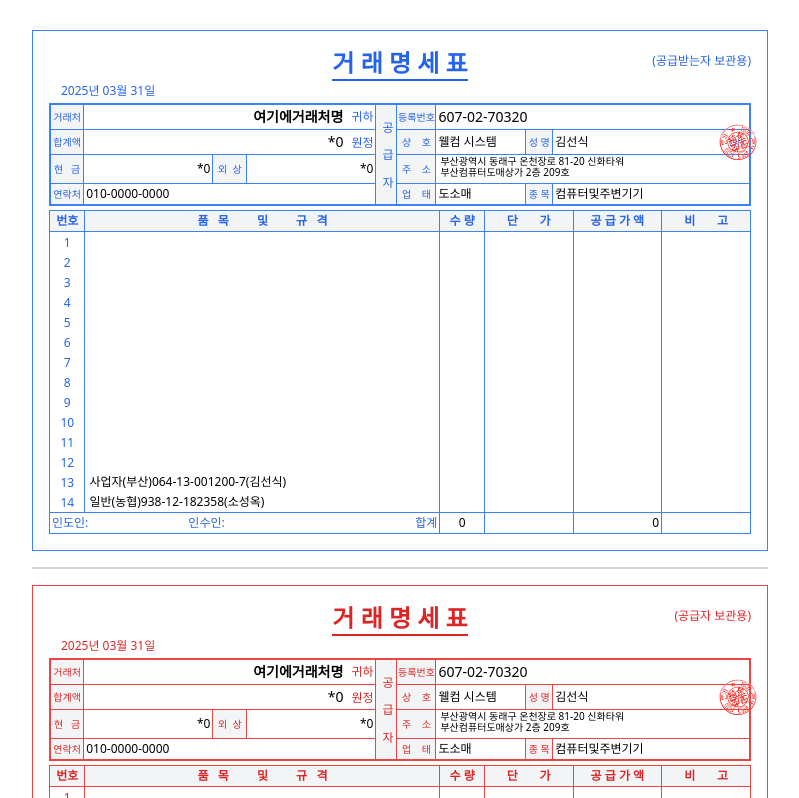
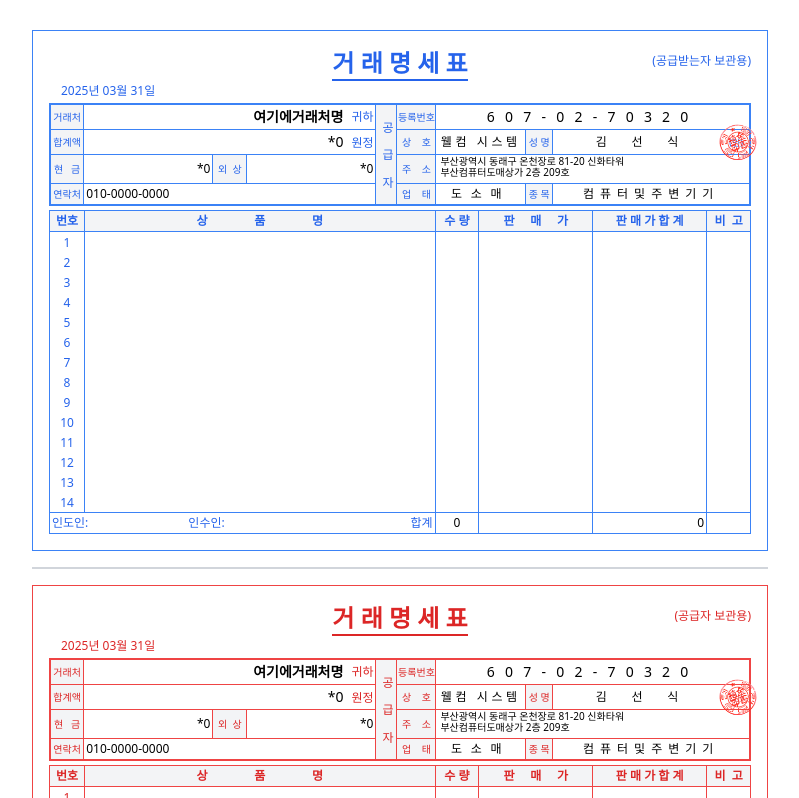
Before and after one commit to kcj980/wellcompro, a Next.js app: page /quote/statement in a window 1280 px wide. Shown: the part 382-1180 px from the top of the page, without its empty margins (240-1039 px from the left). Built offline with nearby package versions, Linux system fonts and the light colour scheme.

Commit message:
거래명세표 수정중1

```diff
--- a/app/globals.css
+++ b/app/globals.css
@@ -12,6 +12,9 @@
   .tracking-extra-widetitler {
     letter-spacing: 0.73em; /* 원하는 자간 값으로 조정 */
   }
+  .tracking-extra-widetitler2 {
+    letter-spacing: 0.9em; /* 원하는 자간 값으로 조정 */
+  }
   .tracking-extra-wide2 {
     letter-spacing: 1em; /* 원하는 자간 값으로 조정 */
   }
--- a/app/quote/statement/page.js
+++ b/app/quote/statement/page.js
@@ -20,7 +20,7 @@ export default function Statement() {
     companyInfo: '여기에거래처명',
     totalAmount: '0',
     paymentSystem: '웰컴 시스템',
-    customerName: '김선식',
+    customerName: '김 선 식',
     address: '부산광역시 동래구 온천장로 81-20 신화타워부산컴퓨터도매상가 2층 209호',
     deliveryMethod: '도소매',
     businessType: '컴퓨터및주변기기',
@@ -40,7 +40,7 @@ export default function Statement() {
           // 12번 항목 (인덱스는 0부터 시작하므로 11)
           return {
             id: index + 1,
-            name: '일반(농협)938-12-182358(소성옥)',
+            name: '',
             quantity: '',
             price: '',
             amount: '',
@@ -49,7 +49,7 @@ export default function Statement() {
           // 13번 항목
           return {
             id: index + 1,
-            name: '사업자(부산)064-13-001200-7(김선식)',
+            name: '',
             quantity: '',
             price: '',
             amount: '',
@@ -169,11 +169,7 @@ export default function Statement() {
   // 품목 목록에서 마지막으로 입력된 품목의 인덱스를 찾는 함수
   const findLastFilledItemIndex = () => {
     for (let i = items.length - 1; i >= 0; i--) {
-      if (
-        items[i].name &&
-        items[i].name !== '사업자(부산)064-13-001200-7(김선식)' &&
-        items[i].name !== '일반(농협)938-12-182358(소성옥)'
-      ) {
+      if (items[i].name) {
         return i;
       }
     }
@@ -240,7 +236,7 @@ export default function Statement() {
             <span className="font-semibold">한곳만 수정하면 다른쪽도 같이 수정됩니다.</span>
           </li>
           <li className="text-yellow-700">
-            <span className="font-semibold">인쇄 버튼</span>을 눌리면 자동으로 "----이하여백-----"이
+            <span className="font-semibold">인쇄 버튼</span>을 눌리면 "----이하여백-----"이
             추가됨니다.
           </li>
           <li className="text-yellow-700">
@@ -332,7 +328,7 @@ export default function Statement() {
                       name="regNumber"
                       value={invoiceData.regNumber}
                       onChange={handleChange}
-                      className="w-full focus:outline-none text-sm"
+                      className="w-full focus:outline-none text-sm text-center tracking-extra-widetitler"
                     />
                   </td>
                 </tr>
@@ -353,7 +349,7 @@ export default function Statement() {
                       name="paymentSystem"
                       value={invoiceData.paymentSystem}
                       onChange={handleChange}
-                      className="w-full text-xs focus:outline-none"
+                      className="w-full text-xs focus:outline-none text-center tracking-extra-wide"
                     />
                   </td>
                   <td
@@ -369,7 +365,7 @@ export default function Statement() {
                         name="customerName"
                         value={invoiceData.customerName}
                         onChange={handleChange}
-                        className="flex-grow focus:outline-none text-xs"
+                        className="flex-grow focus:outline-none text-xs text-center tracking-extra-widetitler2"
                       />
                       <div className="relative">
                         <span className="text-[9px] text-blue-600 mr-1 whitespace-nowrap">
@@ -455,7 +451,7 @@ export default function Statement() {
                       name="deliveryMethod"
                       value={invoiceData.deliveryMethod}
                       onChange={handleChange}
-                      className="w-full focus:outline-none text-xs"
+                      className="w-full focus:outline-none text-xs text-center tracking-extra-widetitler"
                     />
                   </td>
                   <td className="border border-blue-500 p-0.5 bg-gray-100 text-center text-blue-600">
@@ -467,7 +463,7 @@ export default function Statement() {
                       name="businessType"
                       value={invoiceData.businessType}
                       onChange={handleChange}
-                      className="w-full focus:outline-none text-xs"
+                      className="w-full focus:outline-none text-xs text-center tracking-extra-widetitle"
                     />
                   </td>
                 </tr>
@@ -482,20 +478,21 @@ export default function Statement() {
                     번호
                   </th>
                   <th className="border border-blue-500 p-0.5 bg-gray-100" style={{ width: '40%' }}>
-                    품 &nbsp;&nbsp;목 &nbsp;&nbsp;&nbsp;&nbsp;&nbsp;&nbsp;&nbsp;&nbsp;및
-                    &nbsp;&nbsp;&nbsp;&nbsp;&nbsp;&nbsp;&nbsp;&nbsp;규 &nbsp;&nbsp;격
+                    상
+                    &nbsp;&nbsp;&nbsp;&nbsp;&nbsp;&nbsp;&nbsp;&nbsp;&nbsp;&nbsp;&nbsp;&nbsp;&nbsp;&nbsp;품
+                    &nbsp;&nbsp;&nbsp;&nbsp;&nbsp;&nbsp;&nbsp;&nbsp;&nbsp;&nbsp;&nbsp;&nbsp;&nbsp;&nbsp;명
                   </th>
                   <th className="border border-blue-500 p-0.5 bg-gray-100" style={{ width: '5%' }}>
                     수 량
                   </th>
-                  <th className="border border-blue-500 p-0.5 bg-gray-100" style={{ width: '10%' }}>
-                    단 &nbsp;&nbsp;&nbsp;&nbsp;&nbsp;&nbsp;가
+                  <th className="border border-blue-500 p-0.5 bg-gray-100" style={{ width: '13%' }}>
+                    판 &nbsp;&nbsp;&nbsp;&nbsp;매 &nbsp;&nbsp;&nbsp;&nbsp;가
                   </th>
-                  <th className="border border-blue-500 p-0.5 bg-gray-100" style={{ width: '10%' }}>
-                    공 급 가 액
+                  <th className="border border-blue-500 p-0.5 bg-gray-100" style={{ width: '13%' }}>
+                    판 매 가 합 계
                   </th>
-                  <th className="border border-blue-500 p-0.5 bg-gray-100" style={{ width: '10%' }}>
-                    비 &nbsp;&nbsp;&nbsp;&nbsp;&nbsp;&nbsp;고
+                  <th className="border border-blue-500 p-0.5 bg-gray-100" style={{ width: '5%' }}>
+                    비 &nbsp;고
                   </th>
                 </tr>
               </thead>
@@ -646,7 +643,7 @@ export default function Statement() {
                       name="regNumber"
                       value={invoiceData.regNumber}
                       onChange={handleChange}
-                      className="w-full focus:outline-none text-sm"
+                      className="w-full focus:outline-none text-sm text-center tracking-extra-widetitler"
                     />
                   </td>
                 </tr>
@@ -667,7 +664,7 @@ export default function Statement() {
                       name="paymentSystem"
                       value={invoiceData.paymentSystem}
                       onChange={handleChange}
-                      className="w-full text-xs focus:outline-none"
+                      className="w-full text-xs focus:outline-none text-center tracking-extra-wide"
                     />
                   </td>
                   <td
@@ -683,7 +680,7 @@ export default function Statement() {
                         name="customerName"
                         value={invoiceData.customerName}
                         onChange={handleChange}
-                        className="flex-grow focus:outline-none text-xs"
+                        className="flex-grow focus:outline-none text-xs text-center tracking-extra-widetitler2"
                       />
                       <div className="relative">
                         <span className="text-[9px] text-red-600 mr-1 whitespace-nowrap">(인)</span>
@@ -767,7 +764,7 @@ export default function Statement() {
                       name="deliveryMethod"
                       value={invoiceData.deliveryMethod}
                       onChange={handleChange}
-                      className="w-full focus:outline-none text-xs"
+                      className="w-full focus:outline-none text-xs text-center tracking-extra-widetitler"
                     />
                   </td>
                   <td className="border border-red-500 p-0.5 bg-gray-100 text-center text-red-600">
@@ -779,7 +776,7 @@ export default function Statement() {
                       name="businessType"
                       value={invoiceData.businessType}
                       onChange={handleChange}
-                      className="w-full focus:outline-none text-xs"
+                      className="w-full focus:outline-none text-xs text-center tracking-extra-widetitle"
                     />
                   </td>
                 </tr>
@@ -794,20 +791,21 @@ export default function Statement() {
                     번호
                   </th>
                   <th className="border border-red-500 p-0.5 bg-gray-100" style={{ width: '40%' }}>
-                    품 &nbsp;&nbsp;목 &nbsp;&nbsp;&nbsp;&nbsp;&nbsp;&nbsp;&nbsp;&nbsp;및
-                    &nbsp;&nbsp;&nbsp;&nbsp;&nbsp;&nbsp;&nbsp;&nbsp;규 &nbsp;&nbsp;격
+                    상
+                    &nbsp;&nbsp;&nbsp;&nbsp;&nbsp;&nbsp;&nbsp;&nbsp;&nbsp;&nbsp;&nbsp;&nbsp;&nbsp;&nbsp;품
+                    &nbsp;&nbsp;&nbsp;&nbsp;&nbsp;&nbsp;&nbsp;&nbsp;&nbsp;&nbsp;&nbsp;&nbsp;&nbsp;&nbsp;명
                   </th>
                   <th className="border border-red-500 p-0.5 bg-gray-100" style={{ width: '5%' }}>
                     수 량
                   </th>
-                  <th className="border border-red-500 p-0.5 bg-gray-100" style={{ width: '10%' }}>
-                    단 &nbsp;&nbsp;&nbsp;&nbsp;&nbsp;&nbsp;가
+                  <th className="border border-red-500 p-0.5 bg-gray-100" style={{ width: '13%' }}>
+                    판 &nbsp;&nbsp;&nbsp;&nbsp;매 &nbsp;&nbsp;&nbsp;&nbsp;가
                   </th>
-                  <th className="border border-red-500 p-0.5 bg-gray-100" style={{ width: '10%' }}>
-                    공 급 가 액
+                  <th className="border border-red-500 p-0.5 bg-gray-100" style={{ width: '13%' }}>
+                    판 매 가 합 계
                   </th>
-                  <th className="border border-red-500 p-0.5 bg-gray-100" style={{ width: '10%' }}>
-                    비 &nbsp;&nbsp;&nbsp;&nbsp;&nbsp;&nbsp;고
+                  <th className="border border-red-500 p-0.5 bg-gray-100" style={{ width: '5%' }}>
+                    비 &nbsp;고
                   </th>
                 </tr>
               </thead>
```
